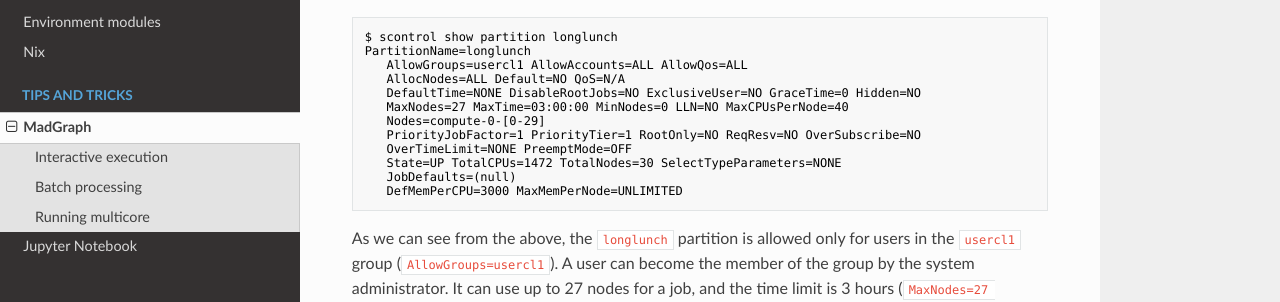
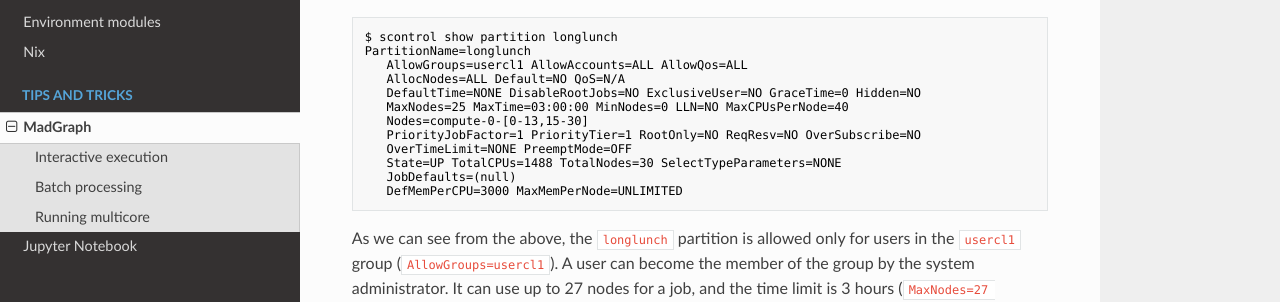
Before and after one commit to cbpark/ptc-cluster, an MkDocs documentation site: the page built from docs/tips-and-tricks/madgraph.md, in a window 1280 px wide and 900 px high, scrolled down 860 px. Shown: the part 230-532 px from the top of the window. Built offline with MkDocs 1.6.1, drawn with Linux system fonts in a browser that asks for light colours; nearby versions of some CDN libraries; old or Windows-style settings are respelled for this version of MkDocs.

Commit message:
Update the current specifications and configurations (compute-0-30)

````diff
--- a/docs/tips-and-tricks/madgraph.md
+++ b/docs/tips-and-tricks/madgraph.md
@@ -46,11 +46,11 @@ PartitionName=longlunch
    AllowGroups=usercl1 AllowAccounts=ALL AllowQos=ALL
    AllocNodes=ALL Default=NO QoS=N/A
    DefaultTime=NONE DisableRootJobs=NO ExclusiveUser=NO GraceTime=0 Hidden=NO
-   MaxNodes=27 MaxTime=03:00:00 MinNodes=0 LLN=NO MaxCPUsPerNode=40
-   Nodes=compute-0-[0-29]
+   MaxNodes=25 MaxTime=03:00:00 MinNodes=0 LLN=NO MaxCPUsPerNode=40
+   Nodes=compute-0-[0-13,15-30]
    PriorityJobFactor=1 PriorityTier=1 RootOnly=NO ReqResv=NO OverSubscribe=NO
    OverTimeLimit=NONE PreemptMode=OFF
-   State=UP TotalCPUs=1472 TotalNodes=30 SelectTypeParameters=NONE
+   State=UP TotalCPUs=1488 TotalNodes=30 SelectTypeParameters=NONE
    JobDefaults=(null)
    DefMemPerCPU=3000 MaxMemPerNode=UNLIMITED
 ```
````
Also changed, not shown: docs/admin/admin-guide.md (+4 -4 lines), docs/job-scheduler.md (+6 -6 lines), docs/specification.md (+2 -2 lines).
